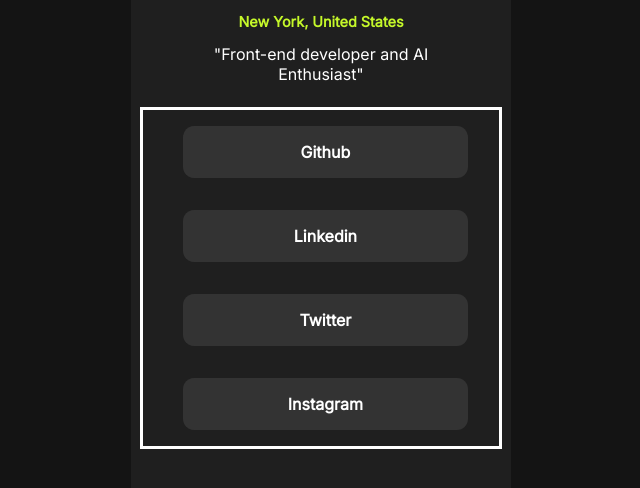
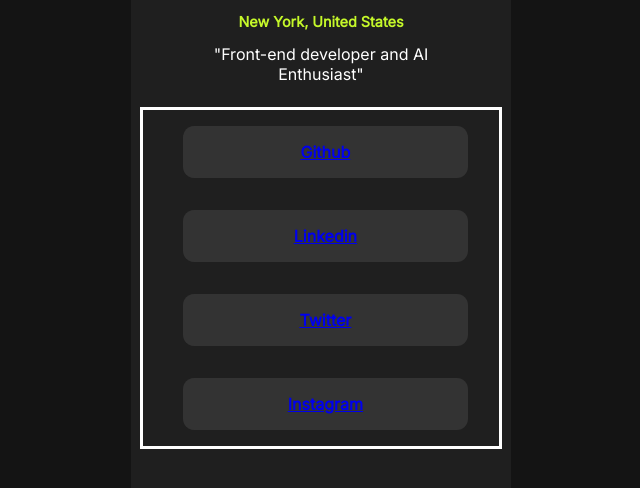
Before and after one commit to developedbymanny/socials_links_website, a plain HTML site: page index.html in a window 1280 px wide. Shown: the part 120-608 px from the top of the page, without its empty margins (319-959 px from the left). Drawn offline with Linux system fonts and the light colour scheme.

Commit message:
added the links to website

```diff
--- a/index.html
+++ b/index.html
@@ -23,10 +23,18 @@
         </div>
       </div>
       <ul class="social-links">
-        <li>Github</li>
-        <li>Linkedin</li>
-        <li>Twitter</li>
-        <li>Instagram</li>
+        <li>
+          <a href="https://github.com/developedbymanny/">Github</a>
+        </li>
+        <li>
+          <a href="https://www.linkedin.com/in/developedbymanny/"> Linkedin</a>
+        </li>
+        <li>
+          <a href="#">Twitter</a>
+        </li>
+        <li>
+          <a href="#">Instagram</a>
+        </li>
       </ul>
     </div>
   </body>
```
